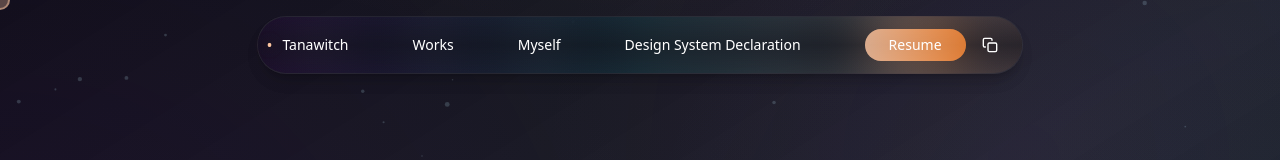
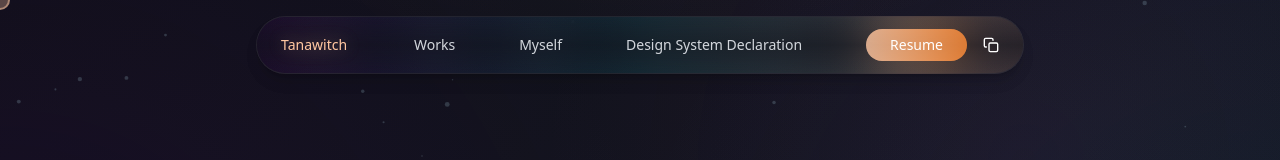
Before and after one commit to thenutlpkl/thenutlpkl.github.io, a React (Vite) app: page / in a window 1280 px wide. Shown: the top 160 px of the page. Built offline with nearby package versions, Linux system fonts and the light colour scheme; no server answers; the database is empty.

Commit message:
Update 'Tools' section title to 'Tech & Design Toolbox' in SkillTab

```diff
--- a/src/App.tsx
+++ b/src/App.tsx
@@ -5,6 +5,8 @@ import { Toaster as Sonner } from "@/components/ui/sonner";
 import { TooltipProvider } from "@/components/ui/tooltip";
 import { QueryClient, QueryClientProvider } from "@tanstack/react-query";
 import { BrowserRouter as Router, Routes, Route, useLocation } from "react-router-dom";
+import { AnimatePresence } from 'framer-motion';
+import { motion } from 'framer-motion';
 
 // Lazy load components
 const ParticleEffect = React.lazy(() => import("./components/ParticleEffect"));
@@ -14,7 +16,31 @@ const Footer = React.lazy(() => import("./components/Footer"));
 const Index = React.lazy(() => import("./pages/Index"));
 const Myself = React.lazy(() => import("./pages/Myself"));
 const Works = React.lazy(() => import("./pages/Works"));
-const DesignSystem = React.lazy(() => import("./pages/DesignSystem")); // Add this line
+const DesignSystem = React.lazy(() => import("./pages/DesignSystem"));
+
+// Custom Loading Component
+const PageLoader = () => (
+  <motion.div
+    initial={{ opacity: 0 }}
+    animate={{ opacity: 1 }}
+    exit={{ opacity: 0 }}
+    transition={{ duration: 0.3 }}
+    className="fixed inset-0 z-50 flex items-center justify-center bg-background"
+  >
+    <motion.div
+      animate={{
+        scale: [1, 1.1, 1],
+        rotate: [0, 5, -5, 0],
+      }}
+      transition={{
+        duration: 1.5,
+        repeat: Infinity,
+        ease: "easeInOut"
+      }}
+      className="w-12 h-12 rounded-full bg-[#FEC6A1]/50"
+    />
+  </motion.div>
+);
 
 // Create QueryClient with better config
 const queryClient = new QueryClient({
@@ -26,7 +52,6 @@ const queryClient = new QueryClient({
   },
 });
 
-// Route logger with memo
 const RouteLogger = React.memo(() => {
   const location = useLocation();
 
@@ -42,7 +67,6 @@ const RouteLogger = React.memo(() => {
 });
 
 const App: React.FC = () => {
-  // Add HMR logging
   if (import.meta.hot) {
     import.meta.hot.accept(() => {
       console.log('HMR update accepted');
@@ -52,7 +76,7 @@ const App: React.FC = () => {
   return (
     <QueryClientProvider client={queryClient}>
       <TooltipProvider>
-        <Suspense fallback={<div>Loading...</div>}>
+        <Suspense fallback={<PageLoader />}>
           <div className="flex flex-col min-h-screen">
             <ParticleEffect />
             <CustomCursor />
@@ -61,14 +85,52 @@ const App: React.FC = () => {
             <Router>
               <RouteLogger />
               <Navigation />
-              <main className="flex-grow">
-                <Routes>
-                  <Route path="/" element={<Index />} />
-                  <Route path="/myself" element={<Myself />} />
-                  <Route path="/works" element={<Works />} />
-                  <Route path="/design-system" element={<DesignSystem />} /> {/* Add this line */}
-                </Routes>
-              </main>
+              <AnimatePresence mode="wait">
+                <main className="flex-grow">
+                  <Routes>
+                    <Route path="/" element={
+                      <motion.div
+                        initial={{ opacity: 0 }}
+                        animate={{ opacity: 1 }}
+                        exit={{ opacity: 0 }}
+                        transition={{ duration: 0.3 }}
+                      >
+                        <Index />
+                      </motion.div>
+                    } />
+                    <Route path="/myself" element={
+                      <motion.div
+                        initial={{ opacity: 0 }}
+                        animate={{ opacity: 1 }}
+                        exit={{ opacity: 0 }}
+                        transition={{ duration: 0.3 }}
+                      >
+                        <Myself />
+                      </motion.div>
+                    } />
+                    <Route path="/works" element={
+                      <motion.div
+                        initial={{ opacity: 0 }}
+                        animate={{ opacity: 1 }}
+                        exit={{ opacity: 0 }}
+                        transition={{ duration: 0.3 }}
+                      >
+                        <Works />
+                      </motion.div>
+                    } />
+                    <Route path="/design-system" element={
+                      <motion.div
+                        initial={{ opacity: 0 }}
+                        animate={{ opacity: 1 }}
+                        exit={{ opacity: 0 }}
+                        transition={{ duration: 0.3 }}
+                      >
+                        <DesignSystem />
+                      </motion.div>
+                    } />
+                  </Routes>
+                </main>
+              </AnimatePresence>
               <Footer />
             </Router>
           </div>
--- a/src/components/Navigation.tsx
+++ b/src/components/Navigation.tsx
@@ -1,13 +1,13 @@
 import { useToast } from "@/hooks/use-toast";
 import { Link as RouterLink, useLocation } from "react-router-dom";
 import { useState } from 'react';
-import { Check, Copy } from 'react-feather';
-import { motion } from 'framer-motion';
+import { Check, Copy, Menu, X } from 'react-feather';
 
 const Navigation = () => {
   const { toast } = useToast();
   const location = useLocation();
   const [isCopied, setIsCopied] = useState(false);
+  const [isMobileMenuOpen, setIsMobileMenuOpen] = useState(false);
 
   const handleCopy = () => {
     const urlToCopy = "https://thenutlpkl.github.io/";
@@ -30,30 +30,42 @@ const Navigation = () => {
   };
 
   const isActive = (path: string) => {
-    return location.pathname === path;
+    // Exact matching for root
+    if (path === '/') return location.pathname === '/';
+
+    // For other routes, ensure exact or immediate child route match
+    const pathSegments = location.pathname.split('/').filter(Boolean);
+    const checkSegments = path.split('/').filter(Boolean);
+
+    return pathSegments.length === checkSegments.length &&
+           checkSegments.every((seg, index) => seg === pathSegments[index]);
+  };
+
+  const toggleMobileMenu = () => {
+    setIsMobileMenuOpen(!isMobileMenuOpen);
+  };
+
+  const closeMobileMenu = () => {
+    setIsMobileMenuOpen(false);
   };
 
   return (
     <div className="fixed top-0 left-0 right-0 flex justify-center p-4 z-50">
-      <nav className="relative bg-background/20 backdrop-blur-xl border border-white/5 rounded-full px-6 shadow-lg">
+      <nav className="container mx-auto px-4 relative">
+        <div className="max-w-3xl mx-auto relative">
+          {/* Desktop Navigation */}
+          <div className="hidden md:block bg-background/20 backdrop-blur-xl border border-white/5 rounded-full px-6 shadow-lg">
             <div className="absolute inset-0 rounded-full overflow-hidden">
               <div className="absolute inset-0 bg-gradient-to-r from-[rgba(76,0,115,0.1)] via-[rgba(25,140,150,0.1)] to-[rgba(254,198,161,0.1)]" />
               <div className="absolute inset-0 bg-gradient-to-b from-transparent via-background/40 to-transparent" />
             </div>
 
-        <div className="relative h-14 flex items-center gap-16">
+            <div className="relative h-14 flex items-center justify-between">
               <div className="flex items-center relative">
-            <motion.div
-              initial={false}
-              animate={{ x: isActive('/') ? 0 : -20, opacity: isActive('/') ? 1 : 0 }}
-              transition={{ duration: 0.3, ease: "easeInOut" }}
-              className="absolute -left-4"
-            >
-              <span className="text-[#FEC6A1] drop-shadow-[0_0_8px_rgba(254,198,161,0.3)]">•</span>
-            </motion.div>
                 <RouterLink
                   to="/"
-              className="text-sm font-medium transition-all duration-300 hover:text-[#FEC6A1] hover:drop-shadow-[0_0_8px_rgba(254,198,161,0.3)]"
+                  className={`text-sm font-medium transition-all duration-300 hover:text-[#FEC6A1] hover:drop-shadow-[0_0_8px_rgba(254,198,161,0.3)]
+                  ${isActive('/') ? 'text-[#FEC6A1] drop-shadow-[0_0_8px_rgba(254,198,161,0.3)]' : 'text-gray-300'}`}
                 >
                   Tanawitch
                 </RouterLink>
@@ -61,49 +73,28 @@ const Navigation = () => {
 
               <div className="flex items-center gap-16">
                 <div className="flex items-center relative">
-              <motion.div
-                initial={false}
-                animate={{ x: isActive('/works') ? 0 : -20, opacity: isActive('/works') ? 1 : 0 }}
-                transition={{ duration: 0.3, ease: "easeInOut" }}
-                className="absolute -left-4"
-              >
-                <span className="text-[#FEC6A1] drop-shadow-[0_0_8px_rgba(254,198,161,0.3)]">•</span>
-              </motion.div>
                   <RouterLink
                     to="/works"
-                className="text-sm font-medium transition-all duration-300 hover:text-[#FEC6A1] hover:drop-shadow-[0_0_8px_rgba(254,198,161,0.3)]"
+                    className={`text-sm font-medium transition-all duration-300 hover:text-[#FEC6A1] hover:drop-shadow-[0_0_8px_rgba(254,198,161,0.3)]
+                    ${isActive('/works') ? 'text-[#FEC6A1] drop-shadow-[0_0_8px_rgba(254,198,161,0.3)]' : 'text-gray-300'}`}
                   >
                     Works
                   </RouterLink>
                 </div>
                 <div className="flex items-center relative">
-              <motion.div
-                initial={false}
-                animate={{ x: isActive('/myself') ? 0 : -20, opacity: isActive('/myself') ? 1 : 0 }}
-                transition={{ duration: 0.3, ease: "easeInOut" }}
-                className="absolute -left-4"
-              >
-                <span className="text-[#FEC6A1] drop-shadow-[0_0_8px_rgba(254,198,161,0.3)]">•</span>
-              </motion.div>
                   <RouterLink
                     to="/myself"
-                className="text-sm font-medium transition-all duration-300 hover:text-[#FEC6A1] hover:drop-shadow-[0_0_8px_rgba(254,198,161,0.3)]"
+                    className={`text-sm font-medium transition-all duration-300 hover:text-[#FEC6A1] hover:drop-shadow-[0_0_8px_rgba(254,198,161,0.3)]
+                    ${isActive('/myself') ? 'text-[#FEC6A1] drop-shadow-[0_0_8px_rgba(254,198,161,0.3)]' : 'text-gray-300'}`}
                   >
                     Myself
                   </RouterLink>
                 </div>
                 <div className="flex items-center relative">
-              <motion.div
-                initial={false}
-                animate={{ x: isActive('/design-system') ? 0 : -20, opacity: isActive('/design-system') ? 1 : 0 }}
-                transition={{ duration: 0.3, ease: "easeInOut" }}
-                className="absolute -left-4"
-              >
-                <span className="text-[#FEC6A1] drop-shadow-[0_0_8px_rgba(254,198,161,0.3)]">•</span>
-              </motion.div>
                   <RouterLink
                     to="/design-system"
-                className="text-sm font-medium transition-all duration-300 hover:text-[#FEC6A1] hover:drop-shadow-[0_0_8px_rgba(254,198,161,0.3)]"
+                    className={`text-sm font-medium transition-all duration-300 hover:text-[#FEC6A1] hover:drop-shadow-[0_0_8px_rgba(254,198,161,0.3)]
+                    ${isActive('/design-system') ? 'text-[#FEC6A1] drop-shadow-[0_0_8px_rgba(254,198,161,0.3)]' : 'text-gray-300'}`}
                   >
                     Design System Declaration
                   </RouterLink>
@@ -131,6 +122,101 @@ const Navigation = () => {
                 </div>
               </div>
             </div>
+          </div>
+
+          {/* Mobile Navigation */}
+          <div className="md:hidden relative bg-background/20 backdrop-blur-xl border border-white/5 rounded-full px-6 shadow-lg">
+            <div className="absolute inset-0 rounded-full overflow-hidden">
+              <div className="absolute inset-0 bg-gradient-to-r from-[rgba(76,0,115,0.1)] via-[rgba(25,140,150,0.1)] to-[rgba(254,198,161,0.1)]" />
+              <div className="absolute inset-0 bg-gradient-to-b from-transparent via-background/40 to-transparent" />
+            </div>
+
+            <div className="relative h-14 flex items-center justify-between">
+              <div className="flex items-center relative">
+                <RouterLink
+                  to="/"
+                  className={`text-sm font-medium transition-all duration-300 hover:text-[#FEC6A1] hover:drop-shadow-[0_0_8px_rgba(254,198,161,0.3)]
+                  ${isActive('/') ? 'text-[#FEC6A1] drop-shadow-[0_0_8px_rgba(254,198,161,0.3)]' : 'text-gray-300'}`}
+                >
+                  Tanawitch
+                </RouterLink>
+              </div>
+
+              <div className="flex items-center gap-4">
+                <button
+                  onClick={handleCopy}
+                  className="text-sm transition-all duration-300 hover:text-[#FEC6A1] hover:drop-shadow-[0_0_8px_rgba(254,198,161,0.3)]"
+                >
+                  {isCopied ? <Check size={16} /> : <Copy size={16} />}
+                </button>
+                <button
+                  onClick={toggleMobileMenu}
+                  className="text-sm transition-all duration-300 hover:text-[#FEC6A1] hover:drop-shadow-[0_0_8px_rgba(254,198,161,0.3)]"
+                >
+                  {isMobileMenuOpen ? <X size={24} /> : <Menu size={24} />}
+                </button>
+              </div>
+            </div>
+          </div>
+
+          {/* Mobile Menu Overlay */}
+          {isMobileMenuOpen && (
+            <div className="fixed inset-0 bg-background/95 backdrop-blur-xl z-50 md:hidden">
+              <div className="container mx-auto px-4 pt-24">
+                <div className="max-w-3xl mx-auto space-y-6">
+                  <RouterLink
+                    to="/"
+                    onClick={closeMobileMenu}
+                    className={`block text-2xl font-medium transition-all duration-300 hover:text-[#FEC6A1] hover:drop-shadow-[0_0_8px_rgba(254,198,161,0.3)]
+                    ${isActive('/') ? 'text-[#FEC6A1] drop-shadow-[0_0_8px_rgba(254,198,161,0.3)]' : 'text-gray-300'}`}
+                  >
+                    Tanawitch
+                  </RouterLink>
+                  <RouterLink
+                    to="/works"
+                    onClick={closeMobileMenu}
+                    className={`block text-2xl font-medium transition-all duration-300 hover:text-[#FEC6A1] hover:drop-shadow-[0_0_8px_rgba(254,198,161,0.3)]
+                    ${isActive('/works') ? 'text-[#FEC6A1] drop-shadow-[0_0_8px_rgba(254,198,161,0.3)]' : 'text-gray-300'}`}
+                  >
+                    Works
+                  </RouterLink>
+                  <RouterLink
+                    to="/myself"
+                    onClick={closeMobileMenu}
+                    className={`block text-2xl font-medium transition-all duration-300 hover:text-[#FEC6A1] hover:drop-shadow-[0_0_8px_rgba(254,198,161,0.3)]
+                    ${isActive('/myself') ? 'text-[#FEC6A1] drop-shadow-[0_0_8px_rgba(254,198,161,0.3)]' : 'text-gray-300'}`}
+                  >
+                    Myself
+                  </RouterLink>
+                  <RouterLink
+                    to="/design-system"
+                    onClick={closeMobileMenu}
+                    className={`block text-2xl font-medium transition-all duration-300 hover:text-[#FEC6A1] hover:drop-shadow-[0_0_8px_rgba(254,198,161,0.3)]
+                    ${isActive('/design-system') ? 'text-[#FEC6A1] drop-shadow-[0_0_8px_rgba(254,198,161,0.3)]' : 'text-gray-300'}`}
+                  >
+                    Design System Declaration
+                  </RouterLink>
+                  <button
+                    onClick={() => {
+                      handleResumeClick();
+                      closeMobileMenu();
+                    }}
+                    className="w-full relative px-8 py-2.5 text-lg font-medium text-white rounded-full
+                    overflow-hidden transition-all duration-300 hover:scale-105 group"
+                  >
+                    <div className="absolute inset-0 bg-gradient-to-r from-[#FEC6A1] via-[#FF8C37] to-[#FEC6A1]
+                    opacity-80 group-hover:opacity-100 bg-[length:200%_100%] animate-gradientShift" />
+                    <div className="absolute inset-0 bg-gradient-to-l from-[#FEC6A1] via-[#FF8C37] to-[#FEC6A1]
+                    opacity-0 group-hover:opacity-80 bg-[length:200%_100%] animate-gradientShiftReverse" />
+                    <div className="absolute inset-0 rounded-full opacity-0 group-hover:opacity-40 transition-opacity duration-300
+                      bg-[#FEC6A1] blur-xl" />
+                    <span className="relative">Resume</span>
+                  </button>
+                </div>
+              </div>
+            </div>
+          )}
+        </div>
       </nav>
     </div>
   );
--- a/src/components/tabs/SkillTab.tsx
+++ b/src/components/tabs/SkillTab.tsx
@@ -108,7 +108,7 @@ const SkillTab = () => {
       </div>
 
       {/* Tools Section */}
-      <ContentSection title="Tools">
+      <ContentSection title="Tech & Design Toolbox">
         <div className="flex flex-wrap gap-2">
           {Object.entries(toolsData).map(([tool, description]) => (
             <AnimatedTooltip
--- a/src/index.css
+++ b/src/index.css
@@ -3,6 +3,11 @@
 @tailwind utilities;
 
 @layer base {
+  html {
+    overscroll-behavior: none;
+    background-color: #000; /* or your dark background color */
+  }
+
   :root {
     --background: 230 25% 8%; /* Darker background */
     --foreground: 210 40% 98%;
```
Lines whose indentation alone changed are shown as unchanged.
